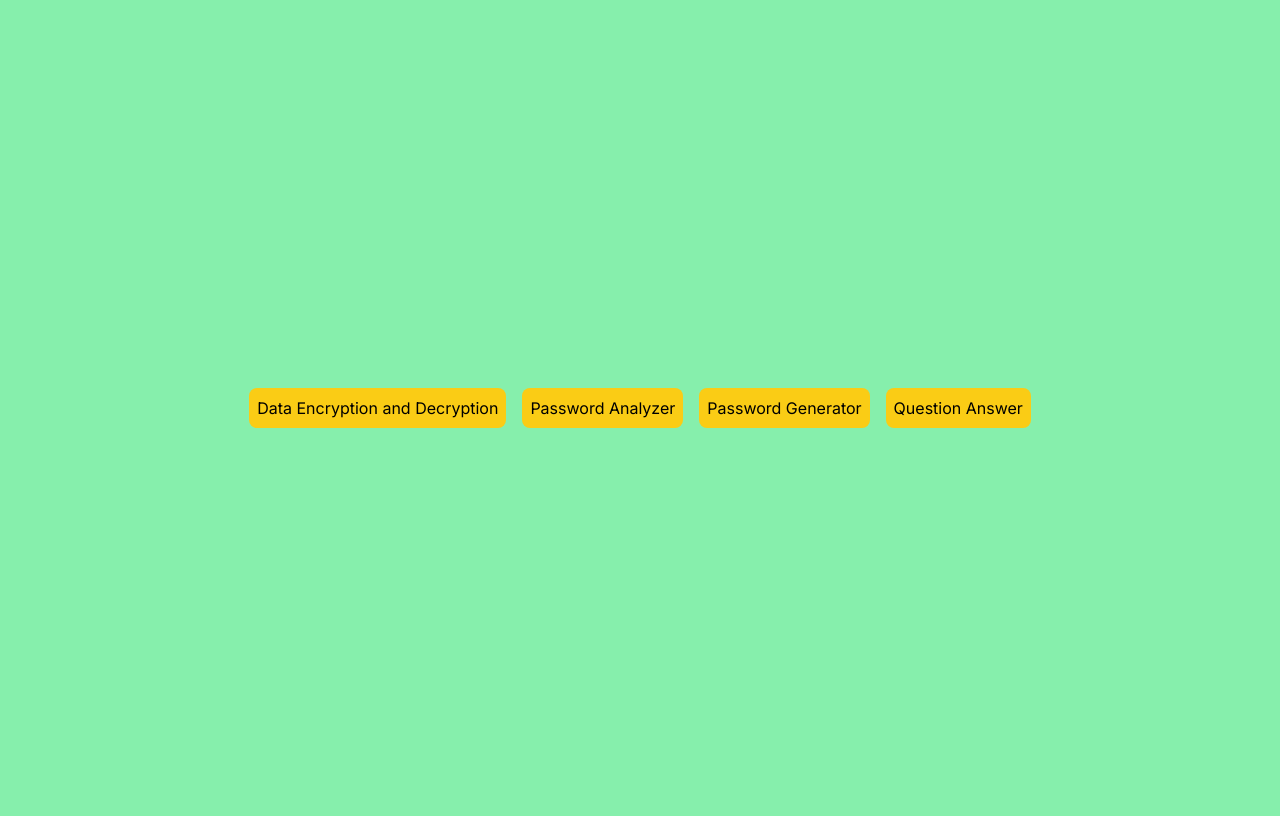
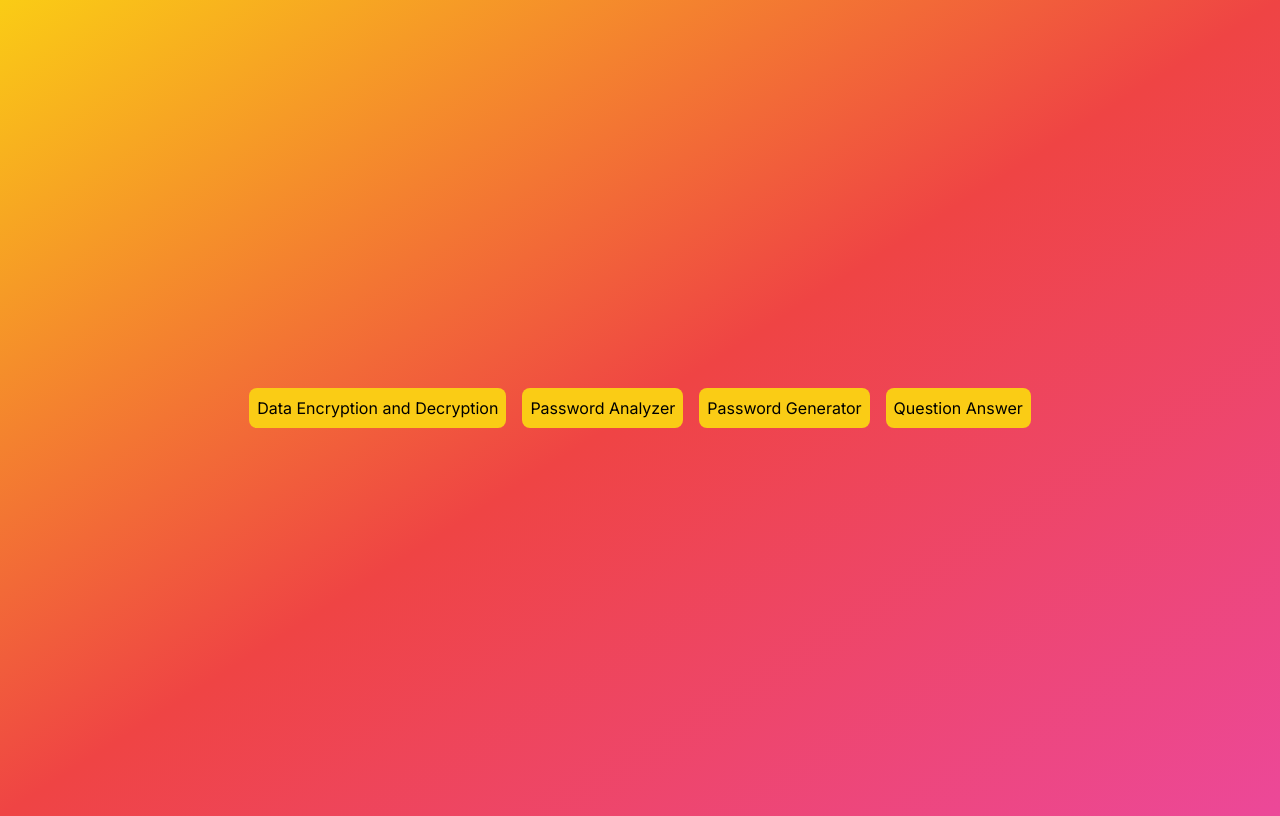
Before and after one commit to theisolatedmonk/secure-web-applicationreact, a Next.js app: page / in a window 1280 px wide. Built offline with nearby package versions, Linux system fonts and the light colour scheme.

Commit message:
home-background-color changed

```diff
--- a/src/app/AllApp.tsx
+++ b/src/app/AllApp.tsx
@@ -28,10 +28,10 @@ import Question from './Question';
     };
 
     return (
-      <div className="flex flex-col gap-4 items-center min-h-screen min-w-screen py-2 justify-center text-black bg-green-300 flex-wrap">
+      <div className="flex flex-col gap-4 items-center min-h-screen min-w-screen py-2 justify-center text-black  flex-wrap">
       <div className="flex gap-4">
         <button
-          className="bg-yellow-400 p-2 rounded-lg"
+          className="bg-yellow-400 p-2 rounded-lg "
           onClick={() => handleComponentChange('encryption')}
         >
           Data Encryption and Decryption
--- a/src/app/page.tsx
+++ b/src/app/page.tsx
@@ -13,7 +13,7 @@ export default function Home() {
 
 
   return (
-    <div className="flex flex-col items-center min-h-screen py-2 text-black bg-green-300">
+    <div className="flex flex-col items-center min-h-screen py-2 text-black bg-gradient-to-br from-yellow-400 via-red-500 to-pink-500">
       <AllApp/>
       {/* <Question/> */}
 
```
